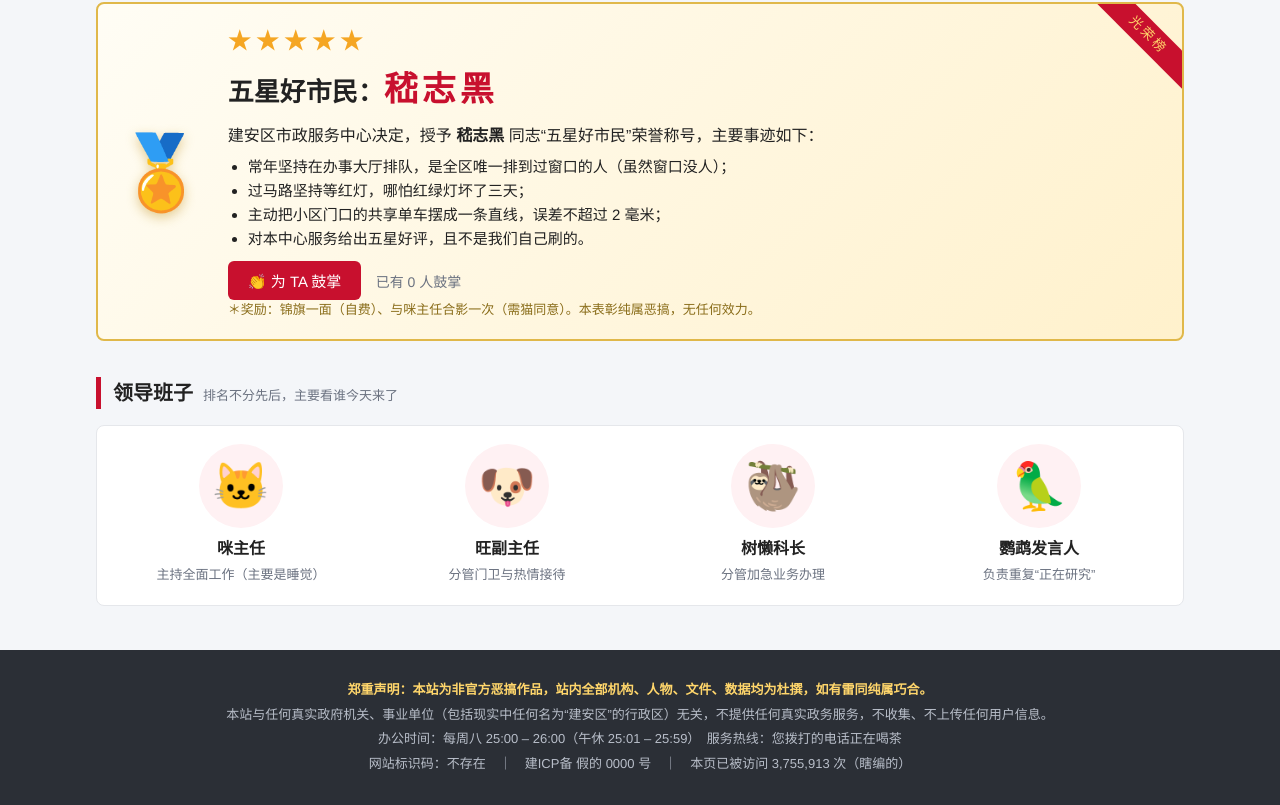
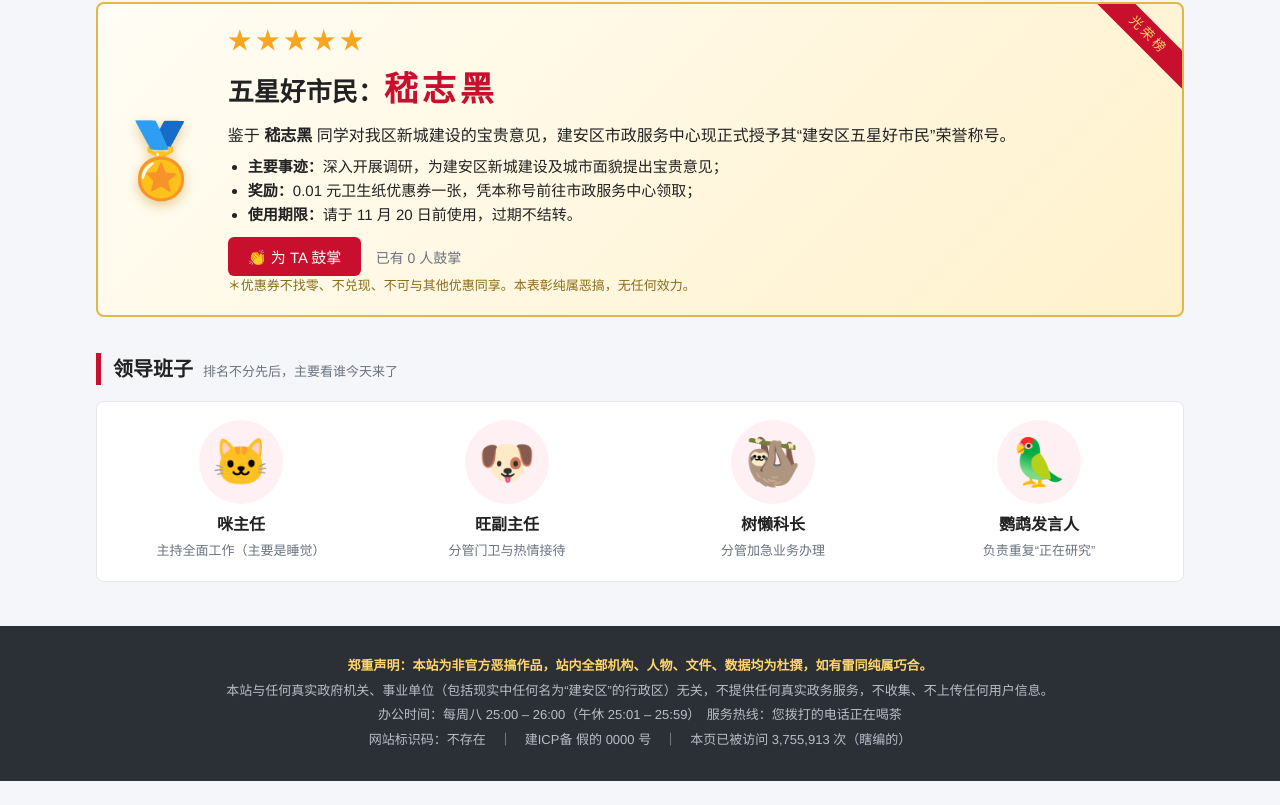
Before and after one commit to reney-0202/jianan-qu, a plain HTML site: page index.html in a window 1280 px wide. Shown: the part 2197-3002 px from the top of the page. After the commit the page ends 2978 px from the top, so only its background shows below. Drawn offline with Linux system fonts and the light colour scheme.

Commit message:
Update commendation deeds and reward
Co-Authored-By: Claude Fable 5.2 <noreply@anthropic.com>

```diff
--- a/index.html
+++ b/index.html
@@ -370,16 +370,15 @@
       <div>
         <div class="stars" aria-label="五星">★★★★★</div>
         <h3>五星好市民：<span>嵇志黑</span></h3>
-        <div>建安区市政服务中心决定，授予 <strong>嵇志黑</strong> 同志“五星好市民”荣誉称号，主要事迹如下：</div>
+        <div>鉴于 <strong>嵇志黑</strong> 同学对我区新城建设的宝贵意见，建安区市政服务中心现正式授予其“建安区五星好市民”荣誉称号。</div>
         <ul>
-          <li>常年坚持在办事大厅排队，是全区唯一排到过窗口的人（虽然窗口没人）；</li>
-          <li>过马路坚持等红灯，哪怕红绿灯坏了三天；</li>
-          <li>主动把小区门口的共享单车摆成一条直线，误差不超过 2 毫米；</li>
-          <li>对本中心服务给出五星好评，且不是我们自己刷的。</li>
+          <li><b>主要事迹：</b>深入开展调研，为建安区新城建设及城市面貌提出宝贵意见；</li>
+          <li><b>奖励：</b>0.01 元卫生纸优惠券一张，凭本称号前往市政服务中心领取；</li>
+          <li><b>使用期限：</b>请于 11 月 20 日前使用，过期不结转。</li>
         </ul>
         <button type="button" class="btn" id="honor-btn">👏 为 TA 鼓掌</button>
         <span id="honor-count" style="margin-left:10px;color:var(--muted);font-size:14px">已有 0 人鼓掌</span>
-        <div class="cite">＊奖励：锦旗一面（自费）、与咪主任合影一次（需猫同意）。本表彰纯属恶搞，无任何效力。</div>
+        <div class="cite">＊优惠券不找零、不兑现、不可与其他优惠同享。本表彰纯属恶搞，无任何效力。</div>
       </div>
     </div>
   </section>
```
